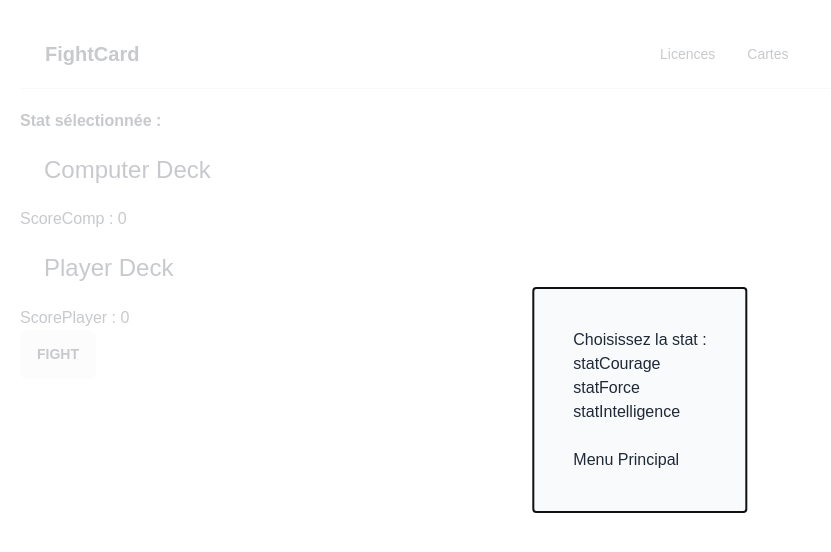
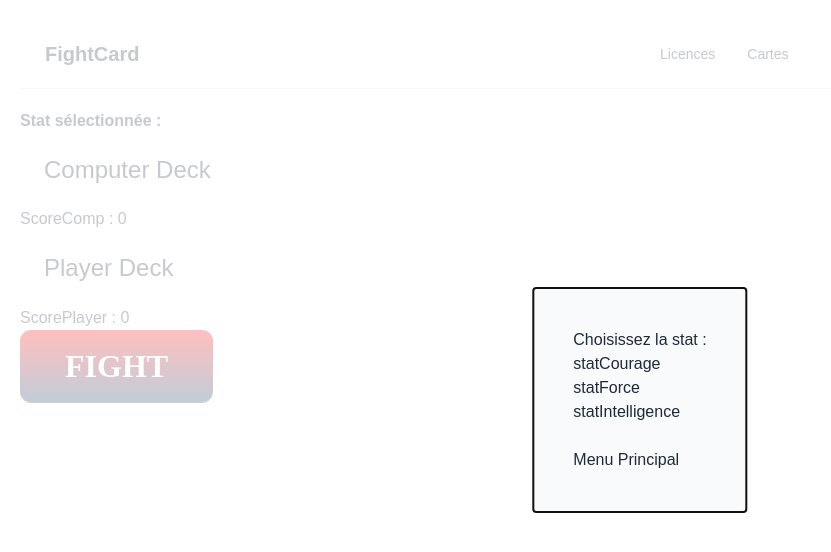
Before and after one commit to NonoL3Robot/Fight-Card-Front, a React (Vite) app: page /play in a window 1280 px wide. Shown: the top 552 px of the page, without its empty margins (0-831 px from the left). Built offline with nearby package versions, Linux system fonts and the light colour scheme.

Commit message:
Feat: btnFight

```diff
--- a/src/App.css
+++ b/src/App.css
@@ -251,3 +251,18 @@ p.bottomtext {
   font-size: 7px;
   text-align: center;
 }
+
+/* Fight */
+.btnFight {
+  background: #ff0000;
+  background: linear-gradient(#ff0000, #073763);
+  border-radius: 11px;
+  box-shadow: 0 1px #444444;
+  padding: 20px 45px;
+  color: #ffffff;
+  display: inline-block;
+  font:
+    normal bold 32px/1 'Komika',
+    cursive;
+  text-align: center;
+}
--- a/src/components/pages/Play.jsx
+++ b/src/components/pages/Play.jsx
@@ -194,7 +194,7 @@ export const Play = ({
           </Slider>
         </div>
 
-        <div className="btn" onClick={fight}>
+        <div className="btnFight" onClick={fight}>
           FIGHT
         </div>
       </div>
```
